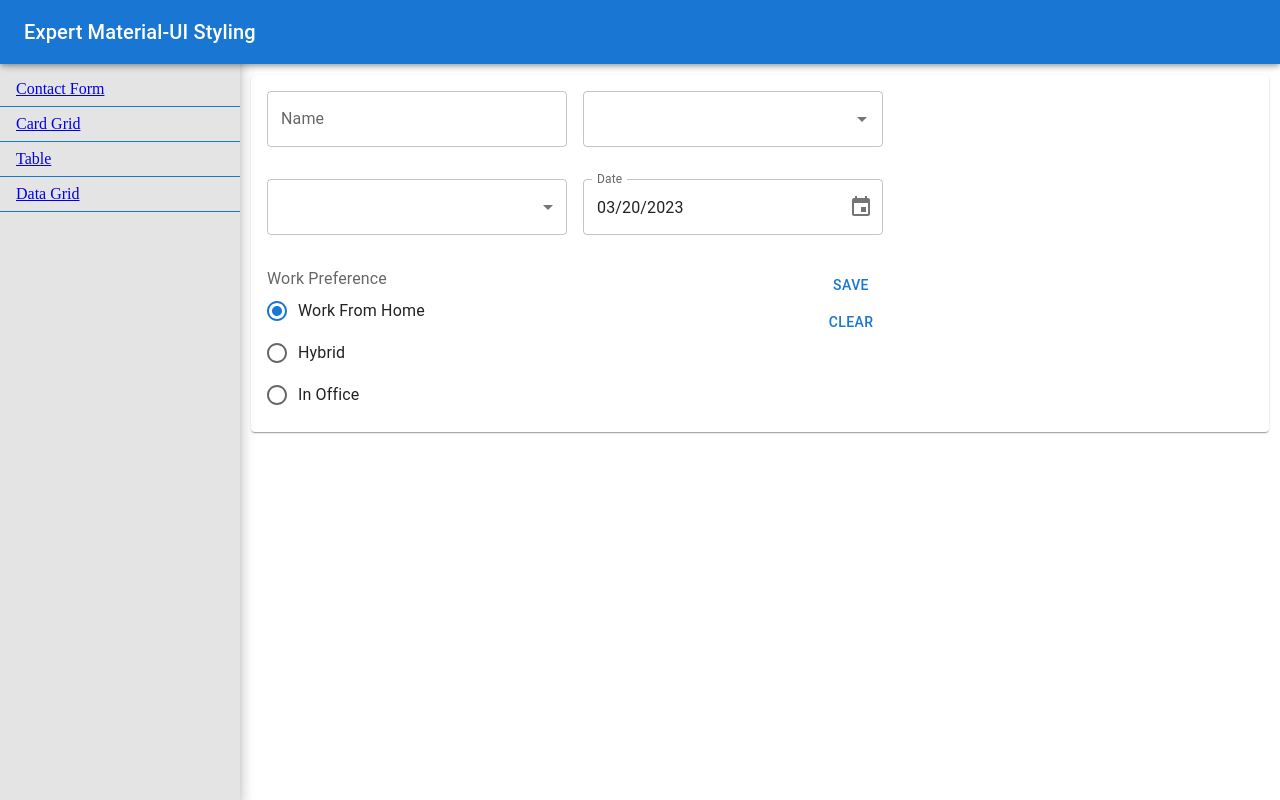
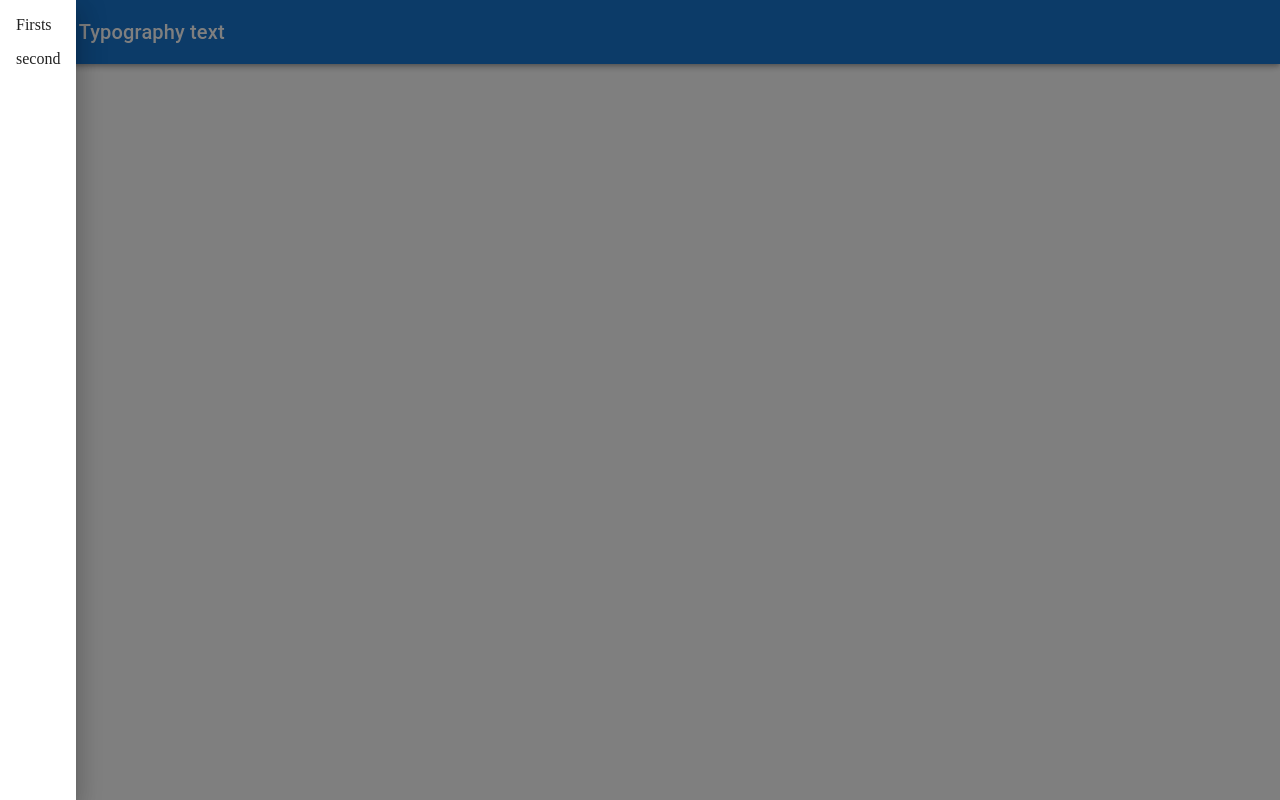
Before and after one commit to maxymlyskov/beaMui, a React (Create React App) app: page / in a window 1280 px wide. Built offline with nearby package versions, Linux system fonts and the light colour scheme; the HTML template or start-up script is replaced by a standard one.

Commit message:
Added AppBar an Drawer

```diff
--- a/src/Components/Scaffold/NavDrawer.tsx
+++ b/src/Components/Scaffold/NavDrawer.tsx
@@ -56,52 +56,19 @@ export default function NavDrawer() {
   return (
     <>
       <BrowserRouter>
-        <div>
-          <AppBar position="fixed" sx={styles(theme).appBar}>
-            <Toolbar>
-              <Typography variant="h6" noWrap>
-                Expert Material-UI Styling
-              </Typography>
-            </Toolbar>
-          </AppBar>
-          <Drawer
-            disableEnforceFocus
-            sx={styles(theme).drawer}
-            variant="temporary"
-            open={true}
-            transitionDuration={{
-              enter: transitionDuration,
-              exit: transitionDuration
-            }}
 
-            PaperProps={{ elevation: 9, sx: styles(theme).drawerPaper }}
-          >
-            <Toolbar />
-            <div>
-              <List>
-                {[{ text: "Contact Form", route: '/form' }, { text: "Card Grid", route: "/grid" }, { text: "Table", route: "/table" }, { text: "Data Grid", route: "/datagrid" }].map((nav, index) => (
-                  <ListItem key={nav.text} sx={{ borderBottom: '1px solid black', borderBottomColor: 'primary.main' }}>
-                    <Link to={nav.route}>{nav.text}</Link>
-                  </ListItem>
-                ))}
-              </List>
-            </div>
-          </Drawer>
-          <main
-            style={{ ...styles(theme).content, ...styles(theme).contentShift }}
-          >
-            <Toolbar />
-            <ThemeProvider theme={BeautifulTheme}>
-              <Routes>
-                <Route path={"/"} element={<ContactForm />} />
-                <Route path={"/form"} element={<ContactForm />} />
-                <Route path={"/grid"} element={<ContactCardGrid />} />
-                <Route path={"/table"} element={<ContactTable />} />
-                <Route path={"/datagrid"} element={<ContactDataGrid />} />
-              </Routes>
-            </ThemeProvider>
-          </main>
-        </div>
+         <AppBar>
+          <Toolbar>
+            <Typography variant='h6'> Basic Typography text </Typography>
+          </Toolbar>
+         </AppBar>
+         <Drawer variant='temporary' open={true}>
+            <List>
+              {[{text:"Firsts"},{text:"second"}].map(item=>
+                 <ListItem key={item.text}>{item.text}</ListItem>)
+              }
+            </List>
+         </Drawer>
       </BrowserRouter>
     </>
   );
```
Also changed, not shown: package.json (+10 -10 lines), 1 other file (tests, documents, lock files or other folders).
